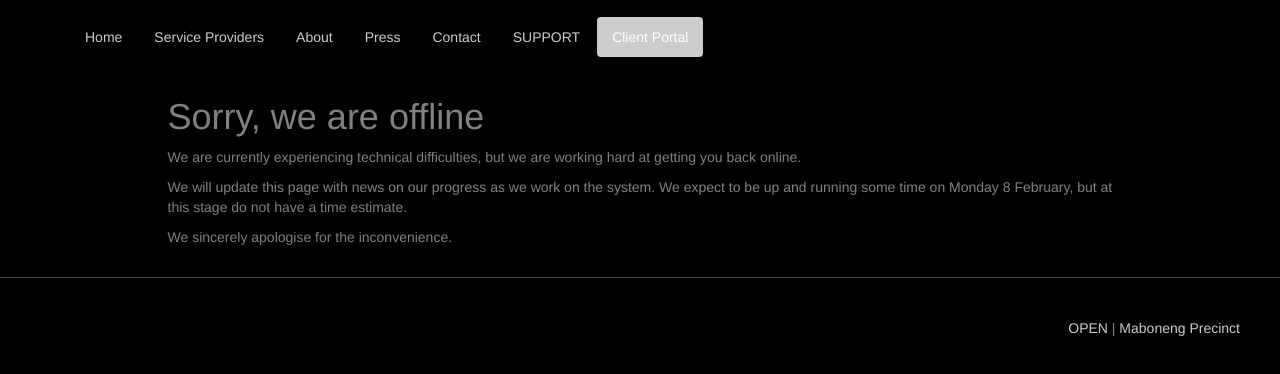
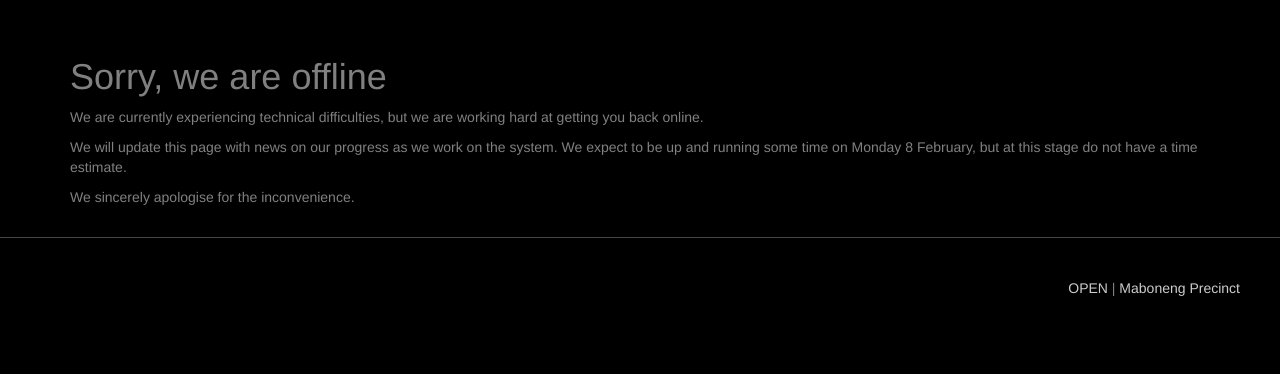
Before and after one commit to 10layer/my-maboneng-broadband-service, a plain HTML site: page index.html in a window 1280 px wide. Shown: the part 104-478 px from the top of the page. Drawn offline with Linux system fonts and the light colour scheme.

Commit message:
Some changes

```diff
--- a/index.html
+++ b/index.html
@@ -12,23 +12,11 @@
 		<div class="header">
 			<img src="public/images/logo.png" alt="Maboneng Broadband" class="logo">
 		</div>
-		<ul class="nav nav-pills">
-			<li role="presentation"><a href="http://mabonengbroadband.com/index.html">Home</a></li>
-			<li><a href="http://mabonengbroadband.com/service_providers.html">Service Providers</a></li>
-			<!-- <li><a href="coverage">Coverage</a></li> -->
-			<li><a href="http://mabonengbroadband.com/about.html">About</a></li>
-			<li><a href="http://mabonengbroadband.com/press.html">Press</a></li>
-			<!-- <li><a href="gallery">Gallery</a></li> -->
-			<li><a href="http://mabonengbroadband.com/contact.html">Contact</a></li>
-			<!-- <li><a href="faq">FAQ</a></li> -->
-			<li><a href="https://mabonengbroadband.zendesk.com/">SUPPORT</a></li>
-			<li class="active"><a href="http://my.mabonengbroadband.com">Client Portal</a></li>
-		</ul>
 	</div>
 
 	<div class="container vspaced">
 		<div class="row">
-			<div class="col-sm-10 col-sm-offset-1">
+			<div class="col-sm-12">
 				<h1>Sorry, we are offline</h1>
 				<p>We are currently experiencing technical difficulties, but we are working hard at getting you back online.</p>
 				<p>We will update this page with news on our progress as we work on the system. We expect to be up and running some time on Monday 8 February, but at this stage do not have a time estimate.</p>
```
